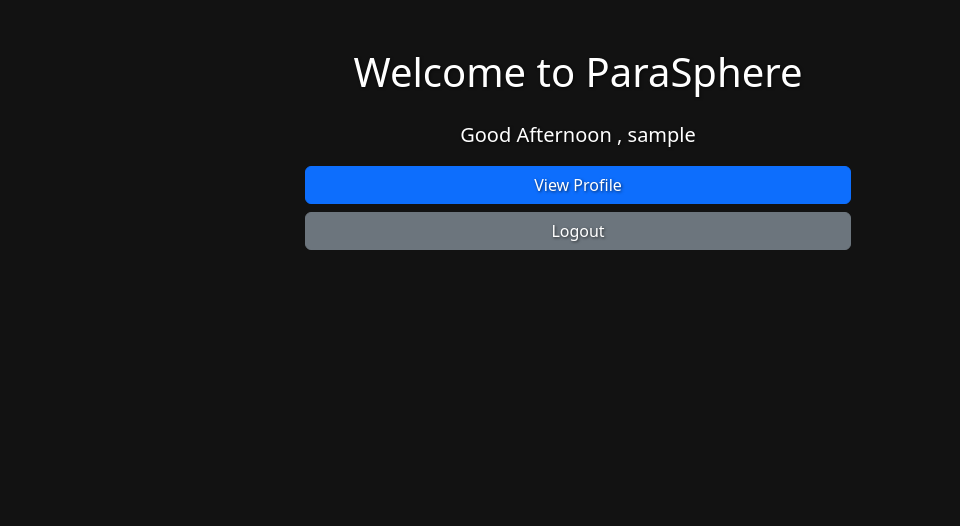
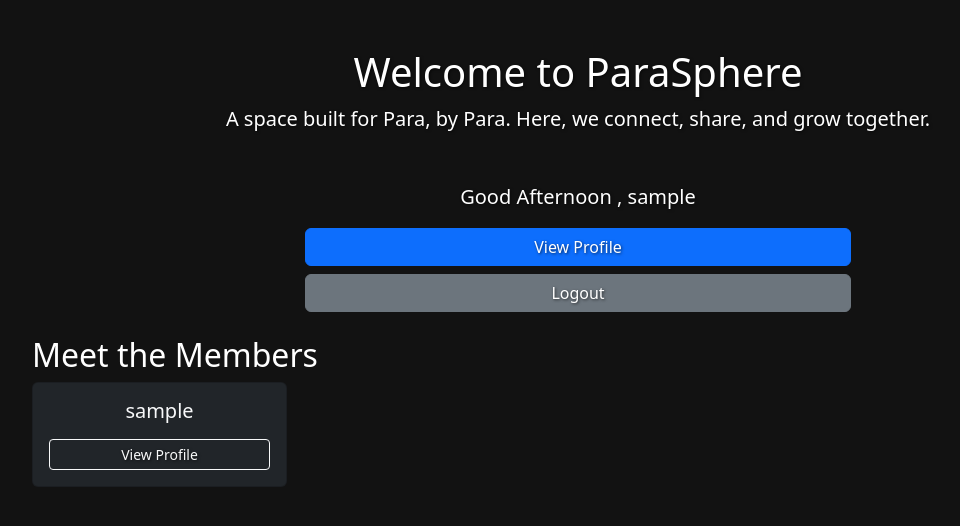
Before and after one commit to SpandanMukherjee/para-sphere, a Django app: page / in a window 1280 px wide. Shown: the part 56-582 px from the top of the page, without its empty margins (62-1022 px from the left). Run offline with Django 5.2, Linux system fonts and the light colour scheme; the visitor is signed in with stand-in values (Sample User, id 1); data comes from the database, SQL or seed files in the repository.

Commit message:
home page updated

```diff
--- a/accounts/templates/home.html
+++ b/accounts/templates/home.html
@@ -1,15 +1,23 @@
 {% extends 'base.html' %}
 {% load static %}
 
-{% block title %}ParaSphere{% endblock %}
+{% block title %}Home - ParaSphere{% endblock %}
 
 {% block content %}
-<div class="container text-center my-5">
-  <h1 class="mb-4">Welcome to ParaSphere</h1>
+<div class="container my-5">
+
+    <div class="text-center mb-5">
+        <h1>Welcome to ParaSphere</h1>
+        <p class="lead">A space built for Para, by Para. Here, we connect, share, and grow together.</p>
+    </div>
 
     {% if user.is_authenticated %}
+
+        <div class="text-center mb-4">
+
             <p class="lead">
                 Good
+
                 {% if now.hour < 12 %}
                     Morning
                 {% elif now.hour < 18 %}
@@ -17,6 +25,7 @@
                 {% else %}
                     Evening
                 {% endif %},
+
                 <strong>{{ user.username }}</strong>
             </p>
 
@@ -24,14 +33,51 @@
                 <a href="{% url 'profile' username=user.username %}" class="btn btn-primary">View Profile</a>
                 <a href="{% url 'logout' %}" class="btn btn-secondary">Logout</a>
             </div>
+
+        </div>
+
     {% else %}
+
+        <div class="text-center mb-4">
+
             <div class="d-grid gap-2 col-6 mx-auto">
                 <a href="{% url 'login' %}" class="btn btn-primary">Login</a>
             </div>
-  {% endif %}
+
         </div>
 
-<!-- Adding text shadow for better contrast over variable backgrounds -->
+    {% endif %}
+
+    <div class="mb-4">
+        <h2>Meet the Members</h2>
+
+        <div class="row">
+
+            {% for member in members %}
+
+                <div class="col-md-3 col-sm-6 mb-4">
+
+                    <div class="card bg-dark text-light text-center p-3">
+
+                        {% if member.profile_picture %}
+                            <img src="{{ member.profile_picture.url }}" class="rounded-circle mb-2" alt="{{ member.username }}" width="80" height="80">
+                        {% endif %}
+
+                        <h5>{{ member.username }}</h5>
+                        <a href="{% url 'profile' username=member.username %}" class="btn btn-outline-light btn-sm mt-2">View Profile</a>
+
+                    </div>
+
+                </div>
+
+            {% endfor %}
+
+        </div>
+
+    </div>
+
+</div>
+
 <style>
   h1, p, a {
     text-shadow: 1px 1px 3px rgba(0,0,0,0.6);
--- a/accounts/views.py
+++ b/accounts/views.py
@@ -9,7 +9,8 @@ from .models import Profile
 
 def home(request):
     now = timezone.localtime(timezone.now())
-    return render(request, 'home.html', {'now': now})
+    members = User.objects.all()
+    return render(request, 'home.html', {'now': now, 'members': members})
 
 def login_view(request):
 
@@ -32,6 +33,7 @@ def login_view(request):
     return render(request, 'accounts/login.html')
 
 def logout_view(request):
+    messages.get_messages(request)
     logout(request)
     return redirect('/accounts/login')
 
```
Also changed, not shown: accounts/templates/accounts/edit_profile.html (+7 -0 lines), accounts/templates/accounts/login.html (+18 -0 lines), accounts/templates/accounts/profile.html (+37 -0 lines), accounts/templates/base.html (+24 -0 lines). Lines whose indentation alone changed are shown as unchanged.
